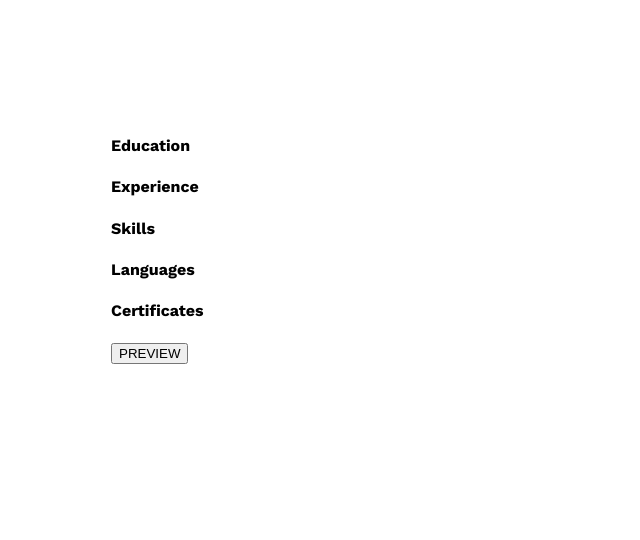
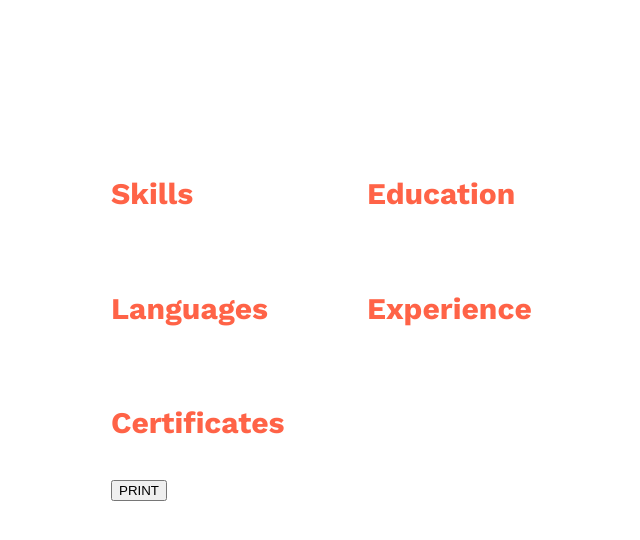
Before and after one commit to dhyanswathi/ReactCVBuilder, a React (Create React App) app in the folder cvbuilder/: page /Resume in a window 1280 px wide. Shown: the top 540 px of the page, without its empty margins (145-785 px from the left). Built offline with nearby package versions, Linux system fonts and the light colour scheme.

Commit message:
add styles

```diff
--- a/cvbuilder/src/Components/Resume.css
+++ b/cvbuilder/src/Components/Resume.css
@@ -27,3 +27,13 @@ h1 {
     height: 185px;
     border-radius: 600px;
 }
+
+.resume-section {
+  display: grid;
+  grid-template-columns: 1fr 2fr;
+}
+
+.resume-content h4 {
+  color: tomato;
+  font-size: 30px;
+}
--- a/cvbuilder/src/Components/Resume.js
+++ b/cvbuilder/src/Components/Resume.js
@@ -39,17 +39,19 @@ function Resume () {
             </article>
             {/* <aside><img className="image" src={art}></img></aside> */}
             <p>{summary}</p>
-            <h4>Education</h4>
-            <p dangerouslySetInnerHTML={{ __html: education }} />
-            <h4>Experience</h4>
-            <p dangerouslySetInnerHTML={{ __html: workExperince }}/>
-            <h4>Skills</h4>
-            <p dangerouslySetInnerHTML={{ __html: technicalSkills }}/>
-            <h4>Languages</h4>
-            <p dangerouslySetInnerHTML={{ __html: languages }}/>
-            <h4>Certificates</h4>
-            <p dangerouslySetInnerHTML={{ __html: certificates }}/>
-            <button id="printpagebutton" onClick={printpage}>PREVIEW</button>
+            <section className="resume-section">
+            <div className="resume-content"><h4>Skills</h4>
+                <p dangerouslySetInnerHTML={{ __html: technicalSkills }}/></div>
+                <div className="resume-content"><h4>Education</h4>
+                <p dangerouslySetInnerHTML={{ __html: education }} /></div>
+                <div className="resume-content"><h4>Languages</h4>
+                <p dangerouslySetInnerHTML={{ __html: languages }}/></div>
+                <div className="resume-content"><h4>Experience</h4>
+                <p dangerouslySetInnerHTML={{ __html: workExperince }}/></div>
+                <div className="resume-content"><h4>Certificates</h4>
+                <p dangerouslySetInnerHTML={{ __html: certificates }}/></div>
+            </section>
+            <button id="printpagebutton" onClick={printpage}>PRINT</button>
 
         </section>
     )
```
